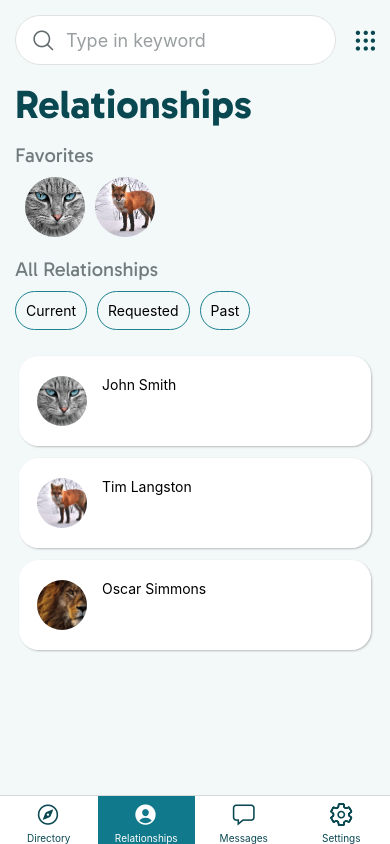
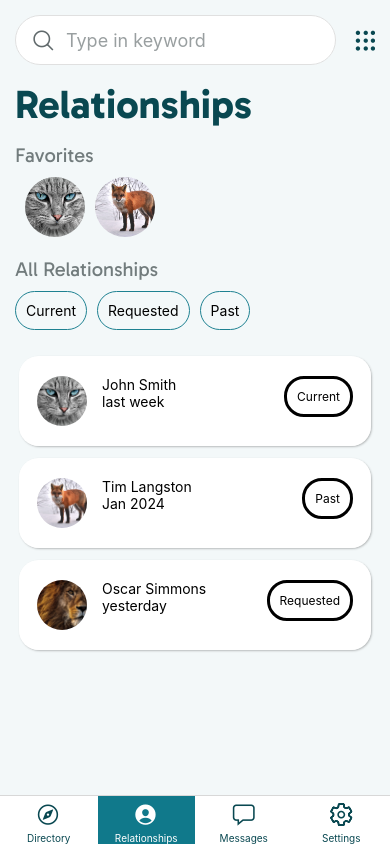
Before and after one commit to Valyria-Studios/ellis_app, a React Native app in the folder App/: screen /Relationships in a window 390 px wide. Built offline with nearby package versions, Linux system fonts and the light colour scheme.

Commit message:
Added Status and Recency to Relationships Page

```diff
--- a/App/api/Clients.js
+++ b/App/api/Clients.js
@@ -3,10 +3,10 @@
 const Clients = [
   {
     name: "John Smith",
-    status: "current", //should be dependent on progress bar and if they are working with providers
+    status: "Current", //should be dependent on progress bar and if they are working with providers
     recency: "last week", //should be rendered and updated from backend
     services: ["haircut", "financial aid", "celebrate recovery"], //should be dependent on the services they signed up for
-    providers: "receiving service from 5 people", //should be dynamically rendered
+    providers: "receiving service from 5 providers", //should be dynamically rendered depending on status
     image: require("../assets/images/userImage1.jpg"),
     key: "1",
 
@@ -14,10 +14,10 @@ const Clients = [
   },
   {
     name: "Tim Langston",
-    status: "past", //should be dependent on progress bar and if they are working with providers
+    status: "Past", //should be dependent on progress bar and if they are working with providers
     recency: "Jan 2024", //should be rendered and updated from backend depending on current date
     services: ["haircut", "financial aid", "celebrate recovery"], //should be dependent on the services they signed up for
-    providers: "receiving service from 5 people", //should be dynamically rendered
+    providers: "received 16 services from 5 providers", //should be dynamically rendered depending on status
     image: require("../assets/images/userImage2.jpg"),
 
     key: "2",
@@ -26,10 +26,10 @@ const Clients = [
   },
   {
     name: "Oscar Simmons",
-    status: "requested", //should be dependent on progress bar and if they are working with providers
+    status: "Requested", //should be dependent on progress bar and if they are working with providers
     recency: "yesterday", //should be rendered and updated from backend
     services: ["haircut", "financial aid", "celebrate recovery"], //should be dependent on the services they signed up for
-    providers: "receiving service from 5 people", //should be dynamically rendered
+    providers: "", //should be dynamically rendered depending on status
     image: require("../assets/images/userImage3.jpg"),
     key: "3",
 
--- a/App/screens/Relationships.js
+++ b/App/screens/Relationships.js
@@ -100,9 +100,20 @@ const RelationshipPage = () => {
         {Clients.map((client) => (
           <Card key={client.key}>
             <View style={styles.cardContainer}>
-              <Image source={client.image} style={globalstyles.profileImage} />
-              <View style={styles.card}>
-                <Text>{client.name}</Text>
+              <View style={styles.header}>
+                <View style={styles.start}>
+                  <Image
+                    source={client.image}
+                    style={globalstyles.profileImage}
+                  />
+                  <View>
+                    <Text style={styles.name}>{client.name}</Text>
+                    <Text style={styles.recency}>{client.recency}</Text>
+                  </View>
+                </View>
+                <View>
+                  <Text style={styles.status}>{client.status}</Text>
+                </View>
               </View>
             </View>
           </Card>
@@ -166,6 +177,28 @@ const styles = StyleSheet.create({
     flexDirection: "row",
   },
 
+  header: {
+    flex: 1,
+    // borderWidth: 3,
+    flexDirection: "row",
+    justifyContent: "space-between",
+  },
+
+  start: {
+    flexDirection: "row",
+    justifyContent: "center",
+  },
+
+  name: {},
+
+  status: {
+    alignContent: "center",
+    justifyContent: "center",
+    padding: 10,
+    borderWidth: 3,
+    borderRadius: 20,
+    fontSize: 12,
+  },
 });
 
 export default RelationshipPage;
```
